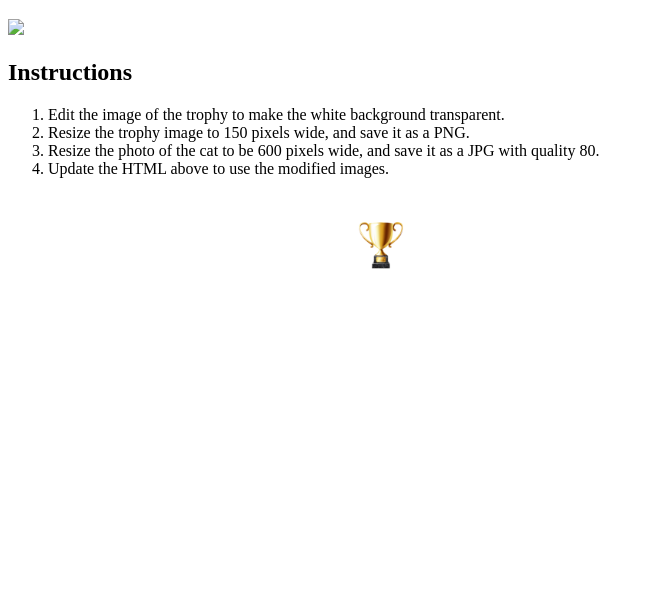
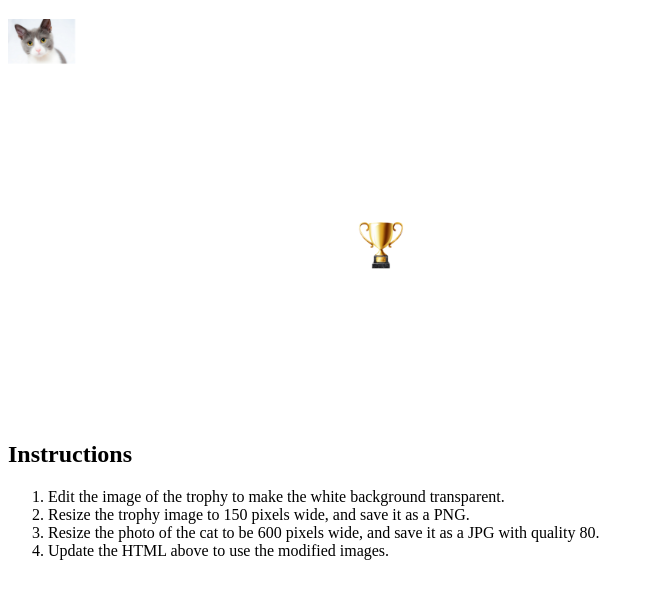
Before and after one commit to Kenzie-Academy-Brasil-Developers/trabalhando-com-imagens-sprint-2-VicenteCarlos, a plain HTML site: page index.html in a window 1280 px wide. Shown: the part 61-660 px from the top of the page, without its empty margins (0-654 px from the left). Drawn offline with Linux system fonts and the light colour scheme.

Commit message:
Imagem corrigida

```diff
--- a/index.html
+++ b/index.html
@@ -19,7 +19,7 @@
 <body>
 	<h1>Cat with Trophy, 2018</h1>
 	<div id="pictureframe">
-		<img src="./src/img/cat.png~" width="600">
+		<img src="./src/img/cat.png" width="600">
 		<img id="trophy" src="./src/img/trophy.png" width="150">
 	</div>
 
```
